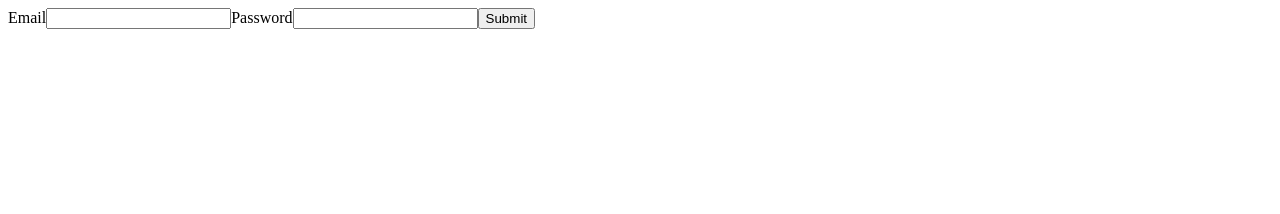
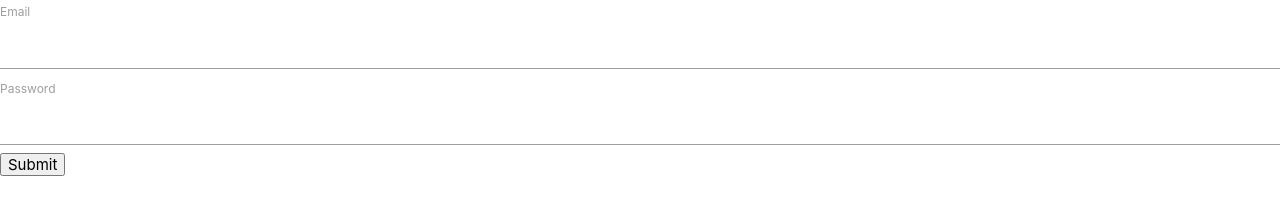
Before and after one commit to AriaMAN-ACT/lyrical-graphql, a React app: page client/index.html in a window 1280 px wide. Built offline with nearby package versions, Linux system fonts and the light colour scheme.

Commit message:
final starter

```diff
--- a/client/index.html
+++ b/client/index.html
@@ -1,9 +1,11 @@
 <!DOCTYPE html>
 <html lang="en">
 <head>
-    <meta charset="UTF-8">
+    <link rel="stylesheet" href="https://cdnjs.cloudflare.com/ajax/libs/materialize/1.0.0/css/materialize.min.css">
+    <link href="http://fonts.googleapis.com/icon?family=Material+Icons" rel="stylesheet">
 </head>
 <body>
-<div id="root"></div>
+<div id="root">
+</div>
 </body>
 </html>
--- a/client/index.js
+++ b/client/index.js
@@ -1,5 +1,6 @@
 import React from 'react';
 import ReactDOM from 'react-dom';
+
 import LoginForm from './components/LoginForm';
 
 const App = () => {
--- a/package.json
+++ b/package.json
@@ -10,6 +10,10 @@
   "license": "ISC",
   "dependencies": {
     "axios": "^0.19.2",
+    "babel-core": "^6.22.1",
+    "babel-loader": "^6.2.10",
+    "babel-preset-env": "^1.1.8",
+    "babel-preset-react": "^6.22.0",
     "body-parser": "^1.19.0",
     "dotenv": "^8.2.0",
     "express": "^4.17.1",
```
